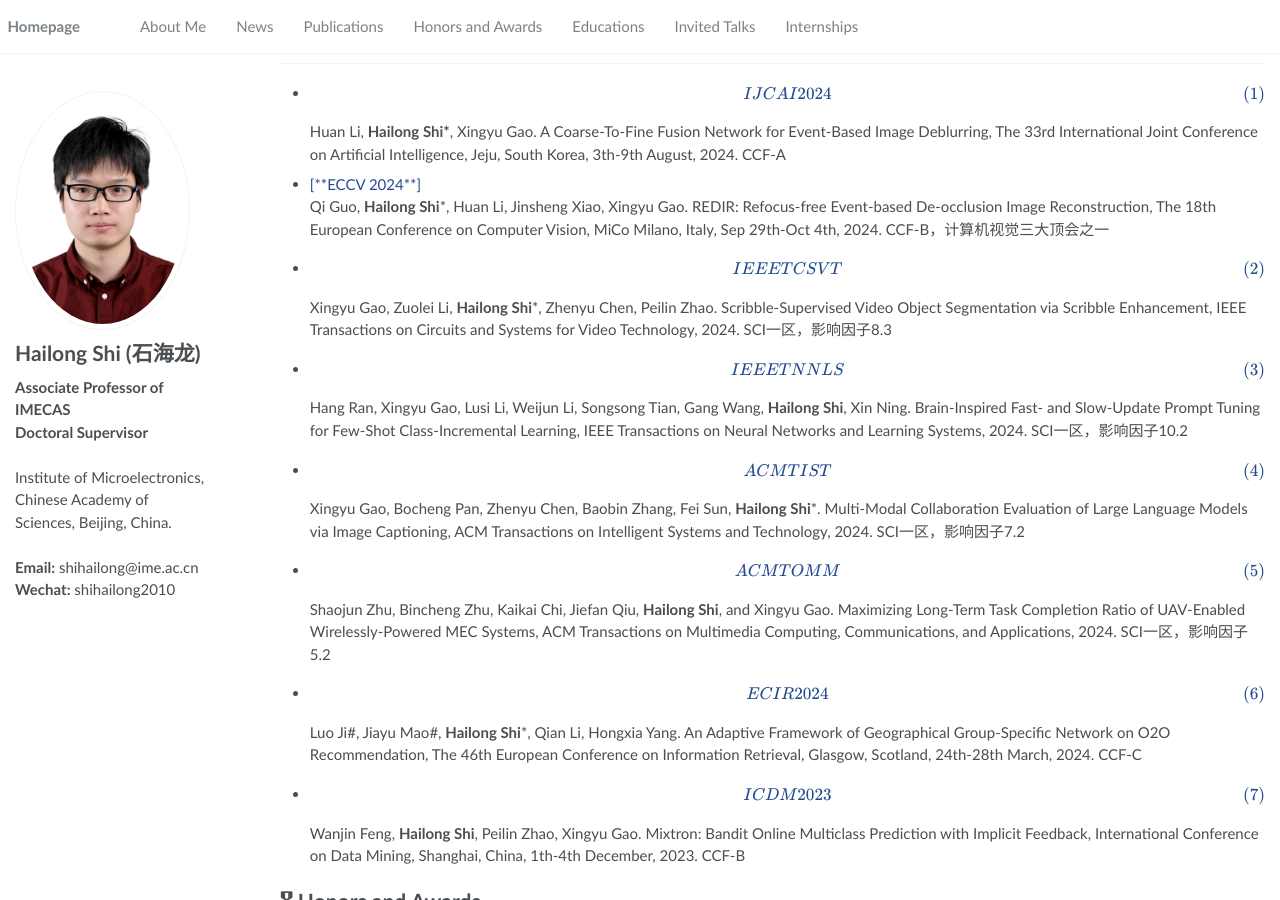
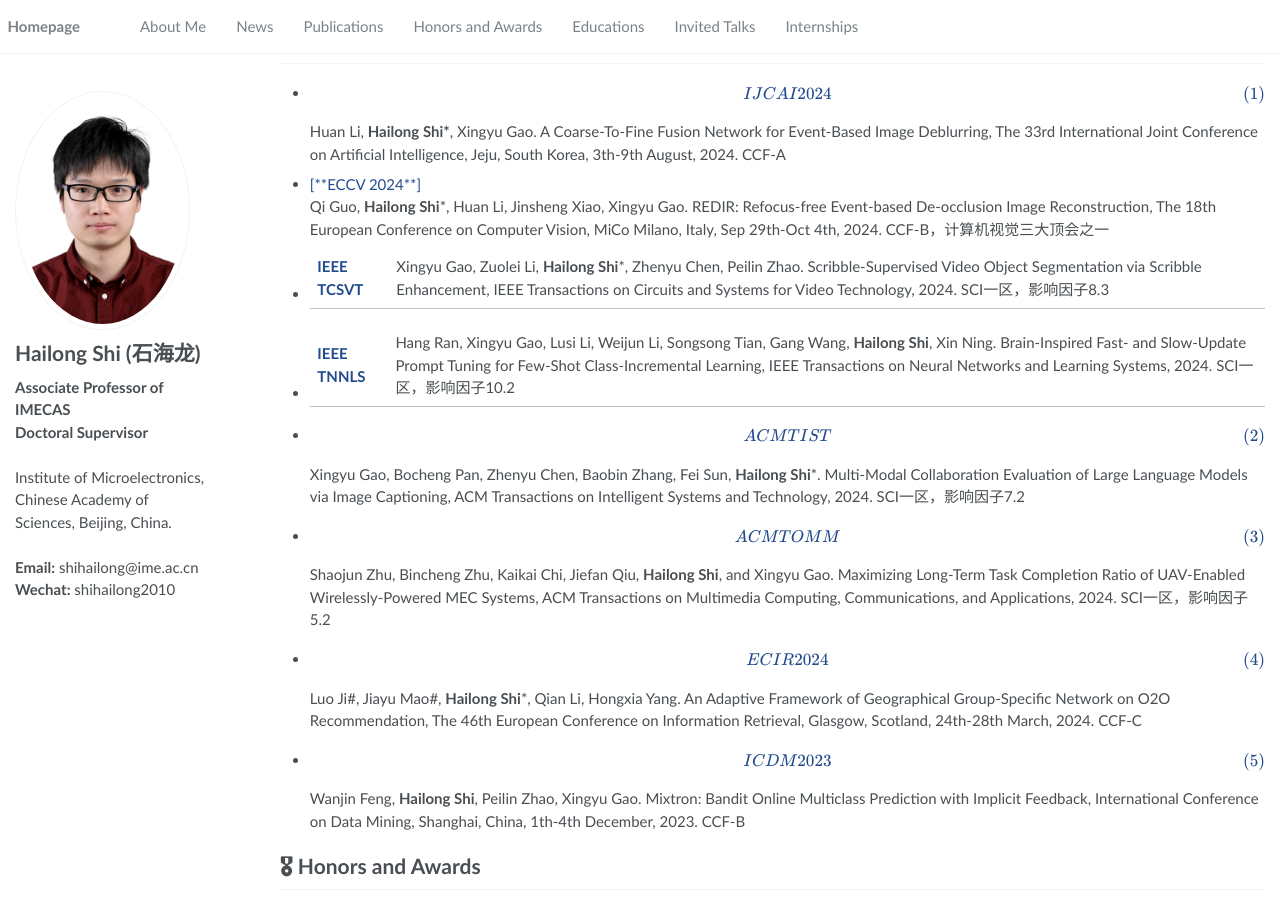
Before and after one commit to shihailong/shihailong.github.io, a Jekyll site: the page built from _pages/about.md, in a window 1280 px wide and 900 px high, scrolled down 370 px. Built offline with Jekyll 4.4.1, drawn with Linux system fonts in a browser that asks for light colours; formulas are drawn with MathJax 3.

Commit message:
Update about.md

```diff
--- a/_pages/about.md
+++ b/_pages/about.md
@@ -42,8 +42,8 @@ Hailong Shi, Ph.D., associate professor at the Institute of Microelectronics, Ch
 
 - <b><font color = "#224B8D">\[IJCAI 2024\]</font></b> Huan Li, <b>Hailong Shi*</b>, Xingyu Gao. A Coarse-To-Fine Fusion Network for Event-Based Image Deblurring, The 33rd International Joint Conference on Artificial Intelligence, Jeju, South Korea, 3th-9th August, 2024. CCF-A
 - <font color = "#224B8D">[**ECCV 2024**]</font> Qi Guo, **Hailong Shi***, Huan Li, Jinsheng Xiao, Xingyu Gao. REDIR: Refocus-free Event-based De-occlusion Image Reconstruction, The 18th European Conference on Computer Vision, MiCo Milano, Italy, Sep 29th-Oct 4th, 2024. CCF-B，计算机视觉三大顶会之一
-- **<font color = "#224B8D">\[IEEE TCSVT\]</font>** Xingyu Gao, Zuolei Li, **Hailong Shi***, Zhenyu Chen, Peilin Zhao. Scribble-Supervised Video Object Segmentation via Scribble Enhancement, IEEE Transactions on Circuits and Systems for Video Technology, 2024. SCI一区，影响因子8.3
-- **<font color = "#224B8D">\[IEEE TNNLS\]</font>** Hang Ran, Xingyu Gao, Lusi Li, Weijun Li, Songsong Tian, Gang Wang, **Hailong Shi**, Xin Ning. Brain-Inspired Fast- and Slow-Update Prompt Tuning for Few-Shot Class-Incremental Learning, IEEE Transactions on Neural Networks and Learning Systems, 2024. SCI一区，影响因子10.2
+- **<font color = "#224B8D">IEEE TCSVT</font>** | Xingyu Gao, Zuolei Li, **Hailong Shi***, Zhenyu Chen, Peilin Zhao. Scribble-Supervised Video Object Segmentation via Scribble Enhancement, IEEE Transactions on Circuits and Systems for Video Technology, 2024. SCI一区，影响因子8.3
+- **<font color = "#224B8D">IEEE TNNLS</font>** | Hang Ran, Xingyu Gao, Lusi Li, Weijun Li, Songsong Tian, Gang Wang, **Hailong Shi**, Xin Ning. Brain-Inspired Fast- and Slow-Update Prompt Tuning for Few-Shot Class-Incremental Learning, IEEE Transactions on Neural Networks and Learning Systems, 2024. SCI一区，影响因子10.2
 - **<font color = "#224B8D">\[ACM TIST\]</font>** Xingyu Gao, Bocheng Pan, Zhenyu Chen, Baobin Zhang, Fei Sun, **Hailong Shi***. Multi-Modal Collaboration Evaluation of Large Language Models via Image Captioning, ACM Transactions on Intelligent Systems and Technology, 2024. SCI一区，影响因子7.2
 - **<font color = "#224B8D">\[ACM TOMM\]</font>** Shaojun Zhu, Bincheng Zhu, Kaikai Chi, Jiefan Qiu, **Hailong Shi**, and Xingyu Gao. Maximizing Long-Term Task Completion Ratio of UAV-Enabled Wirelessly-Powered MEC Systems, ACM Transactions on Multimedia Computing, Communications, and Applications, 2024. SCI一区，影响因子5.2
 - **<font color = "#224B8D">\[ECIR 2024\]</font>** Luo Ji#, Jiayu Mao#, **Hailong Shi***, Qian Li, Hongxia Yang. An Adaptive Framework of Geographical Group-Specific Network on O2O Recommendation, The 46th European Conference on Information Retrieval, Glasgow, Scotland, 24th-28th March, 2024. CCF-C
```
